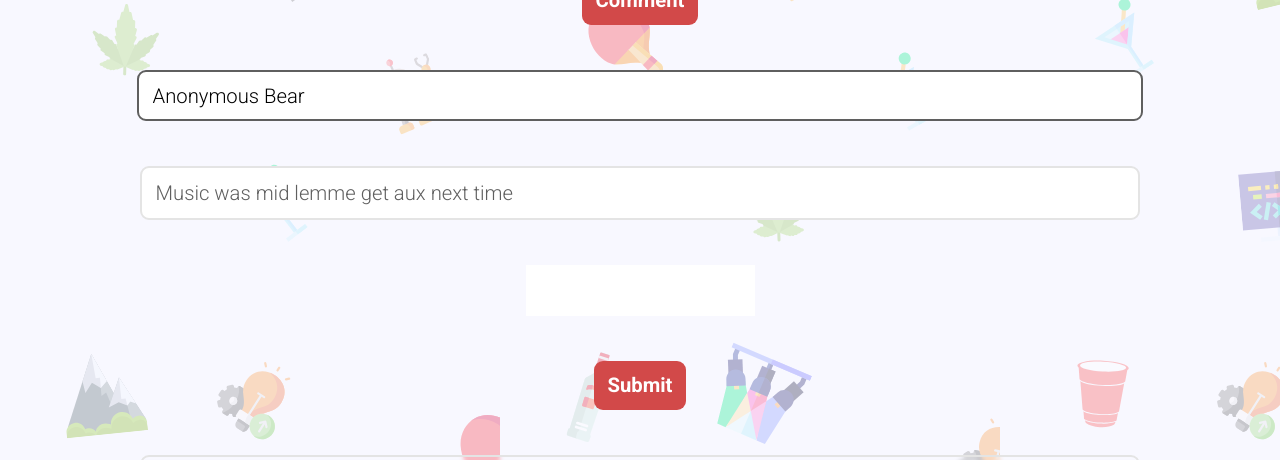
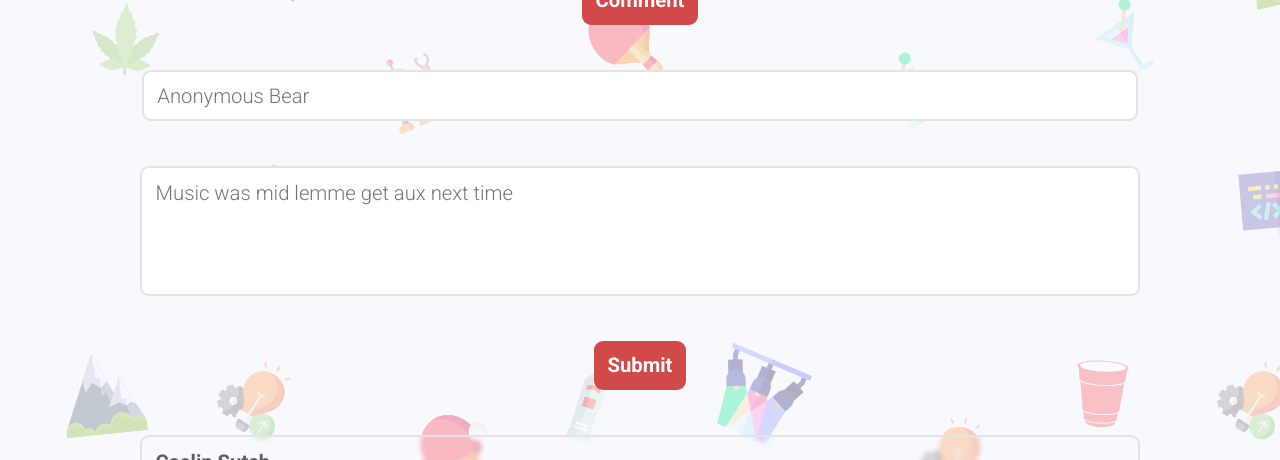
Before and after one commit to skrider/cedar-site, a Next.js app: page /submit in a window 1280 px wide. Shown: the part 441-901 px from the top of the page. Built offline with nearby package versions, Linux system fonts and the light colour scheme.

Commit message:
implement form fillout

```diff
--- a/pages/submit.tsx
+++ b/pages/submit.tsx
@@ -1,28 +1,25 @@
 import React, { useState } from 'react';
-import { Input, InputBox, Button } from '../src/components/atoms';
-import { CommentInput, TextArea } from '../styles/pages/submit';
+import { Input, Textarea, Button } from '../src/components/atoms';
 import Home from '.';
 
 export default function Submit() {
-  const [name, setName] = useState<string>("Anonymous Bear");
+  const [name, setName] = useState<string>("");
   const [comment, setComment] = useState<string>("");
 
   return (
     <>
       <Input
         value={name}
+        placeholder={"Anonymous Bear"}
         onChange={(e) => setName(e.currentTarget.value)}
       />
-      <CommentInput>
-        <InputBox
-          placeholder={"Music was mid lemme get aux next time"}
-          value={comment}
-          onEdit={(e) => {
-            setComment(e.target.value)
-          }}
-        />
-      </CommentInput>
-      <TextArea />
+      <Textarea
+        placeholder={"Music was mid lemme get aux next time"}
+        value={comment}
+        onChange={(e) => {
+          setComment(e.target.value)
+        }}
+      />
       <Button>
         Submit
       </Button>
--- a/src/components/Background.tsx
+++ b/src/components/Background.tsx
@@ -39,7 +39,7 @@ const dist = [
   ["350","500", "-12"],
   ["375","200", "5"],
   ["300","80", "7"],
-  ["450","850", "0"],
+  ["410","850", "0"],
   ["50", "800", "-12"],
   ["230","375", "-20"],
   ["70", "450", "-16"]
--- a/src/components/atoms/Button.ts
+++ b/src/components/atoms/Button.ts
@@ -6,28 +6,31 @@ type ButtonStyle = {
   full?: boolean;
 }
 
+const boxOffset : string = "3px";
+
 export default styled.button<ButtonStyle>`
   height: ${p => p.invert ?
     p.theme.sizes.xl2 :
-    `calc(${p.theme.sizes.xl2} + 2 * ${p.theme.borderWidth})`
+    `calc(${p.theme.sizes.xl2} + 2 * ${p.theme.border.width})`
   };
   width: ${p => p.full?
     p.invert ?
     p.theme.sizes.xl2 :
-    `calc(100% + 2 * ${p.theme.borderWidth})` :
+    `calc(100% + 2 * ${p.theme.border.width})` :
     'auto'
   };
-  border-radius: ${p => p.theme.borderRadius};
+  border-radius: ${p => p.theme.border.radius};
 
   background: ${p => p.invert ?
     "transparent" :
     p.theme.colors.primary
   };
   border: ${p => p.invert ?
-    `${p.theme.borderWidth} solid ${p.theme.colors.secondary}` :
+    `${p.theme.border.width} solid ${p.theme.colors.secondary}` :
     "none"
   };
 
+  position: relative;
   display: grid;
   grid-template-columns: auto;
   grid-auto-columns: 1fr;
@@ -76,4 +79,28 @@ export default styled.button<ButtonStyle>`
   &>*:first-child {
     margin-right: auto;
   }
+
+  &::after {
+    --box-offset: 3px;
+    position: absolute;
+    right: calc(-1 * var(--box-offset));
+    top: calc(-1 * var(--box-offset));
+    width: calc(100% + 2 * var(--box-offset));
+    height: calc(100% + 2 * var(--box-offset));
+    content: " ";
+    z-index: -1;
+    background: ${p => p.theme.colors.secondary};
+    border-radius: calc(${p => p.theme.border.radius} + var(--box-offset));
+    opacity: 0;
+    transition: all 300ms ease-out;
+  }
+
+  &:focus::after {
+    opacity: 0.7;
+  }
+
+  &:active::after {
+    --box-offset: 4px;
+    opacity: 0.7;
+  }
 `
--- a/src/components/atoms/Card.ts
+++ b/src/components/atoms/Card.ts
@@ -2,9 +2,9 @@ import styled from "styled-components";
 
 export default styled.div`
   padding: ${p => p.theme.sizes.md};
-  border-radius: ${p => p.theme.borderRadius};
-  border: ${p => p.theme.borderWidth} solid #E4E4E4;
+  border-radius: ${p => p.theme.border.radius};
+  border: ${p => p.theme.border.all};
   backdrop-filter: blur(2px);
-  width: calc(100% - 2 * (${p => p.theme.sizes.md} + ${p => p.theme.borderWidth}));
+  width: calc(100% - 2 * (${p => p.theme.sizes.md} + ${p => p.theme.border.width}));
   display: grid;
 `
--- a/src/components/atoms/Input.ts
+++ b/src/components/atoms/Input.ts
@@ -2,10 +2,10 @@ import styled from "styled-components";
 
 export default styled.input<{rejected?: boolean, accepted?: boolean}>`
   height: ${p => p.theme.sizes.xl2};
-  width: calc(100% - ${p => p.theme.sizes.md});
-  border-radius: ${p => p.theme.borderRadius};
+  width: calc(100% - 2 * ${p => p.theme.sizes.md} + 2 * ${p => p.theme.border.width});
+  border-radius: ${p => p.theme.border.radius};
 
-  border: ${p => p.theme.borderWidth} solid ${p => p.theme.colors.content};
+  border: ${p => p.theme.border.all};
   background: ${p => p.theme.colors.foreground};
 
   padding-left: ${p => p.theme.sizes.md};
@@ -19,7 +19,7 @@ export default styled.input<{rejected?: boolean, accepted?: boolean}>`
 
   &:focus {
     outline: none;
-    transform: scale(1.01, 1.01);
+    border-color: ${p => p.theme.colors.secondary};
   }
 
   &:disabled {
--- a/src/components/atoms/InputBox/index.tsx
+++ /dev/null
@@ -1,31 +0,0 @@
-import React, {useState, useRef} from 'react';
-import { InputDiv } from './styles';
-
-type InputBoxProps = {
-  placeholder: string,
-  value: string,
-  onEdit: (e: any) => void,
-}
-
-const InputBox : React.FC<InputBoxProps> = ({placeholder, value, onEdit}) => {
-  const ref = useRef<any>(null);
-
-  const emitChange = () => {
-    const html = ref.current && ref.current.innerText;
-    if (html !== value) {
-      onEdit({target: {...ref.current, value: html}});
-    }
-  }
-
-  return (
-    <InputDiv
-      ref={ref}
-      placeholder={placeholder}
-      onInput={emitChange}
-      contentEditable
-      dangerouslySetInnerHTML={{__html:value}}
-    />
-  )
-}
-
-export default InputBox;
--- a/src/components/atoms/InputBox/styles.ts
+++ /dev/null
@@ -1,13 +0,0 @@
-import styled from "styled-components";
-
-export const InputDiv = styled.div<{placeholder: string}>`
-  font: inherit;
-  width: 100%;
-  height: 100%;
-  -webkit-writing-mode: sideways-rl !important;
-  -webkit-rtl-ordering: logical;
-
-  &:empty::before {
-    content: "${p => p.placeholder}";
-  }
-  `
--- /dev/null
+++ b/src/components/atoms/Textarea.ts
@@ -0,0 +1,30 @@
+import styled from 'styled-components';
+
+export default styled.textarea`
+  padding: ${p => p.theme.sizes.md};
+  border-radius: ${p => p.theme.border.radius};
+  border: ${p => p.theme.border.all};
+  width: calc(100% - 2 * (${p => p.theme.sizes.md} + ${p => p.theme.border.width}));
+
+  height: 5.5rem;
+  overflow: auto;
+  outline: none;
+
+  -webkit-box-shadow: none;
+  -moz-box-shadow: none;
+  box-shadow: none;
+
+  resize: none;
+
+  background: ${p => p.theme.colors.foreground};
+  transition: all 300ms ease-out;
+
+  &:focus {
+    border-color: ${p => p.theme.colors.secondary};
+  }
+
+  &:disabled {
+    opacity: 0.5;
+    cursor: default;
+  }
+`
--- a/src/components/atoms/index.ts
+++ b/src/components/atoms/index.ts
@@ -1,6 +1,6 @@
 import Card from "./Card";
 import Button from "./Button";
 import Input from "./Input";
-import InputBox from "./InputBox";
+import Textarea from "./Textarea";
 
-export {Card, Button, Input, InputBox};
+export {Card, Button, Input, Textarea};
--- a/styles/pages/submit.ts
+++ b/styles/pages/submit.ts
@@ -1,19 +1,2 @@
 import styled from "styled-components";
 import { Card } from "../../src/components/atoms";
-
-export const CommentInput = styled(Card)`
-  backdrop-filter: none;
-  background: ${p => p.theme.colors.foreground};
-`
-
-export const TextArea = styled.textarea`
-  border: none;
-  overflow: auto;
-  outline: none;
-
-  -webkit-box-shadow: none;
-  -moz-box-shadow: none;
-  box-shadow: none;
-
-  resize: none;
-`
--- a/styles/theme.ts
+++ b/styles/theme.ts
@@ -15,8 +15,12 @@ const sizes = {
 
 const theme: DefaultTheme = {
   toggleDarkMode: () => {},
-  borderRadius: sizes.sm,
-  borderWidth: '2px',
+  border: {
+    radius: sizes.sm,
+    width: '2px',
+    color: '#E4E4E4',
+    all: `2px solid #E4E4E4`
+  },
   colors: {
     primary: '#D24949',
     primaryHighlight: '#AE3131',
@@ -76,7 +80,7 @@ const GlobalStyle = createGlobalStyle`
   }
   img {
     max-width: 100%;
-    border-radius: ${p => p.theme.borderRadius};
+    border-radius: ${p => p.theme.border.radius};
   }
   body {
     line-height: 1;
```
Also changed, not shown: styled.d.ts (+6 -2 lines).
